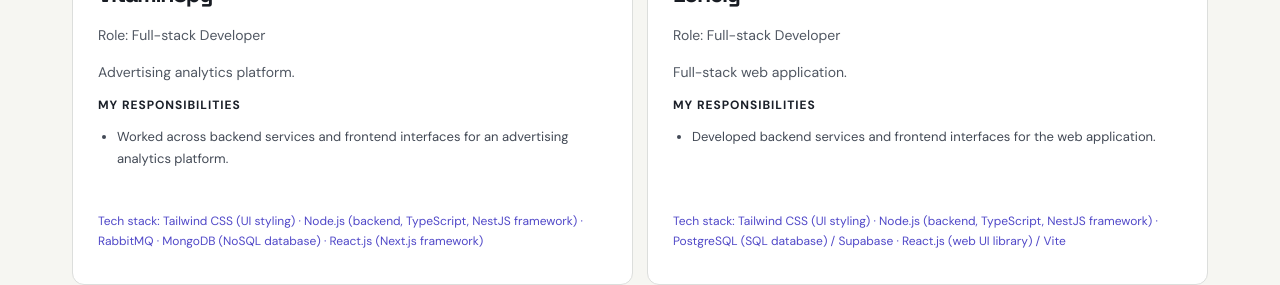
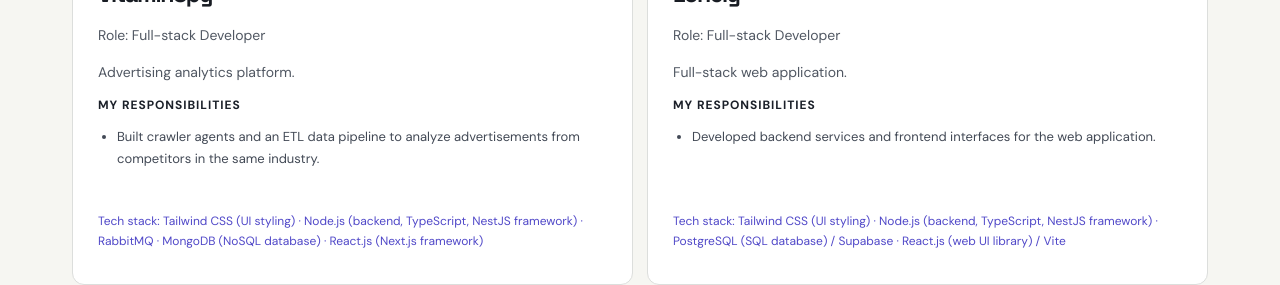
Before and after one commit to vuquangthinh/vuquangthinh.github.io, a plain HTML site: page index.html in a window 1280 px wide. Shown: the part 8160-8445 px from the top of the page. Drawn offline with Linux system fonts and the light colour scheme.

Commit message:
Specify VitaminSpy crawler and ETL analytics contribution

```diff
--- a/index.html
+++ b/index.html
@@ -12,7 +12,7 @@
 <article class="archive-card"><span class="archive-meta">2018 · E-learning</span><h3>The Smart Light</h3><p class="role">Role: Full-stack Developer</p><p>Developed PHP backend features with another PHP engineer and translated interface designs into PHP (Laravel framework) Blade views.</p><div class="contributions"><strong>My responsibilities</strong><ul><li>Developed PHP backend features with another PHP engineer.</li><li>Converted product interface designs into Laravel Blade / Vue.js web views and developed React Native mobile functionality.</li></ul></div><p class="stack">Tech stack: Web: PHP (Laravel framework), Blade, jQuery, Vue.js, Tailwind CSS (UI styling) · Mobile: React Native · Database: MySQL · Server: Nginx</p></article>
 <article class="archive-card"><span class="archive-meta">2017 · Dental / Healthcare</span><h3>UrSmiles</h3><p class="role">Role: Full-stack Developer</p><p>Designed backend APIs and database schema with Node.js (backend, Express.js framework) / Sequelize; implemented React Native (mobile app framework) screens from Zeplin designs, connected APIs, and mentored a junior mobile developer.</p><div class="contributions"><strong>My responsibilities</strong><ul><li>Designed Express / Sequelize backend APIs and database schema.</li><li>Implemented React Native screens from Zeplin designs and connected them to backend APIs.</li><li>Mentored a junior mobile developer.</li></ul></div><p class="stack">Tech stack: Mobile: React Native · UI: NativeBase (React Native component library) · Backend: Node.js (Express.js framework) · Sequelize · Axios</p></article>
 
-<article class="archive-card"><span class="archive-meta">Advertising analytics</span><h3>VitaminSpy</h3><p class="role">Role: Full-stack Developer</p><p>Advertising analytics platform.</p><div class="contributions"><strong>My responsibilities</strong><ul><li>Worked across backend services and frontend interfaces for an advertising analytics platform.</li></ul></div><p class="stack">Tech stack: Tailwind CSS (UI styling) · Node.js (backend, TypeScript, NestJS framework) · RabbitMQ · MongoDB (NoSQL database) · React.js (Next.js framework)</p></article>
+<article class="archive-card"><span class="archive-meta">Advertising analytics</span><h3>VitaminSpy</h3><p class="role">Role: Full-stack Developer</p><p>Advertising analytics platform.</p><div class="contributions"><strong>My responsibilities</strong><ul><li>Built crawler agents and an ETL data pipeline to analyze advertisements from competitors in the same industry.</li></ul></div><p class="stack">Tech stack: Tailwind CSS (UI styling) · Node.js (backend, TypeScript, NestJS framework) · RabbitMQ · MongoDB (NoSQL database) · React.js (Next.js framework)</p></article>
 <article class="archive-card"><span class="archive-meta">Web application</span><h3>Lonely</h3><p class="role">Role: Full-stack Developer</p><p>Full-stack web application.</p><div class="contributions"><strong>My responsibilities</strong><ul><li>Developed backend services and frontend interfaces for the web application.</li></ul></div><p class="stack">Tech stack: Tailwind CSS (UI styling) · Node.js (backend, TypeScript, NestJS framework) · PostgreSQL (SQL database) / Supabase · React.js (web UI library) / Vite</p></article>
 <article class="archive-card"><span class="archive-meta">Web3</span><h3>SwapExchange</h3><p class="role">Role: Full-stack Developer</p><p>Uniswap V2 fork: updated contract deployment scripts and adapted the React.js frontend for the product brand; Node.js backend development.</p><div class="contributions"><strong>My responsibilities</strong><ul><li>Updated smart-contract deployment scripts for a Uniswap V2 fork.</li><li>Adapted the React frontend to the product brand and developed Node.js backend functionality.</li></ul></div><p class="stack">Tech stack: Tailwind CSS (UI styling) · Node.js (backend) · Solidity · Truffle · React.js (web UI library)</p></article>
 <article class="archive-card"><span class="archive-meta">AI Agent / Web3</span><h3>MAX AI Agent</h3><p class="role">Role: Full-stack Developer</p><p>Frontend and backend development, including wallet connector integration for Oraichain (ORAI) and Solana.</p><div class="contributions"><strong>My responsibilities</strong><ul><li>Developed frontend and backend functionality, including Python / FastAPI services with a TEE server.</li><li>Implemented wallet connector integrations for Oraichain (ORAI) and Solana.</li></ul></div><p class="stack">Tech stack: Tailwind CSS (UI styling) · React.js (frontend web library) · Python (FastAPI backend framework) · TEE server (Trusted Execution Environment) · Oraichain (ORAI) · Solana · Wallet connectors</p></article>
```
Also changed, not shown: resume.html (+1 -1 lines), llms.txt, resume.txt, 1 other file.
